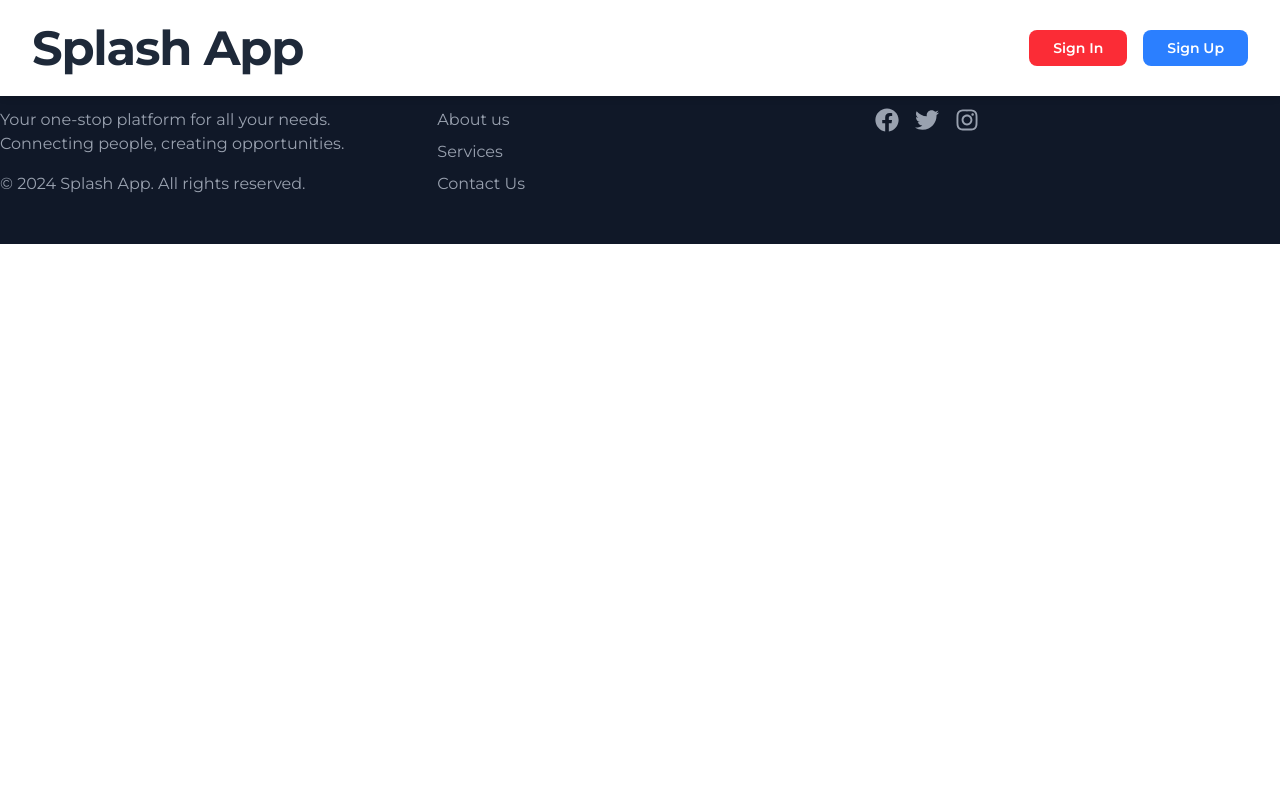
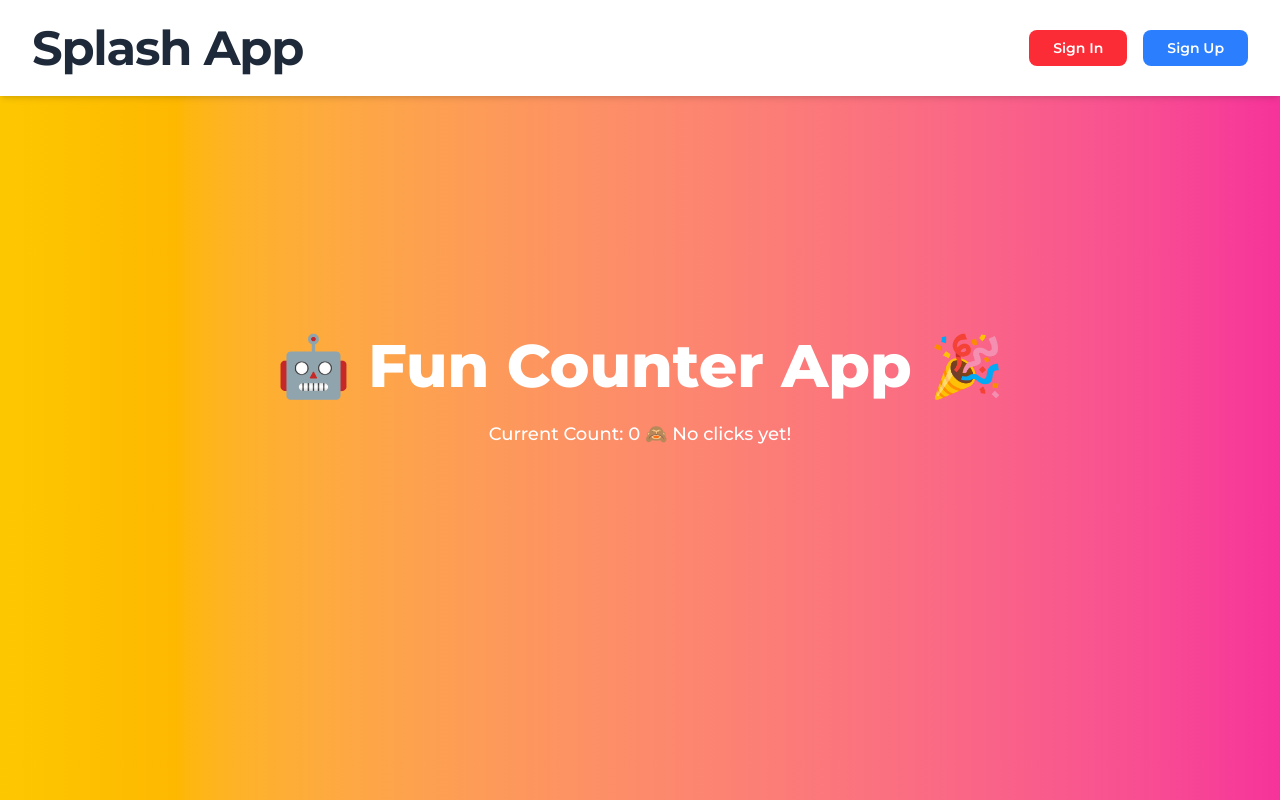
Before and after one commit to Kaydev-cmd/alx-project-0x04-setup, a Next.js app in the folder alx-project-0x04/: page /counter-app in a window 1280 px wide. Shown: the top 800 px of the page. Built offline with nearby package versions, Linux system fonts and the light colour scheme.

Commit message:
feat: add styled UI with dynamic message for counter value

```diff
--- a/alx-project-0x04/pages/counter-app.tsx
+++ b/alx-project-0x04/pages/counter-app.tsx
@@ -11,7 +11,22 @@ const CounterApp: React.FC = () => {
     setCount(count - 1);
   };
 
-  return <div>CounterApp</div>;
+  return (
+    <div className="min-h-screen bg-gradient-to-r from-yellow-400 to-pink-500 flex flex-col justify-center items-center text-white">
+      {/* Title */}
+      <h1 className="text-6xl font-extrabold mb-6">🤖 Fun Counter App 🎉</h1>
+
+      {/* Funny message */}
+      <p className="text-lg font-medium mb-4">
+        Current Count: {count}{" "}
+        {count === 0
+          ? "🙈 No clicks yet!"
+          : count % 10 === 0 && count !== 0
+          ? "🔥 You're in fire!"
+          : ""}
+      </p>
+    </div>
+  );
 };
 
 export default CounterApp;
```
